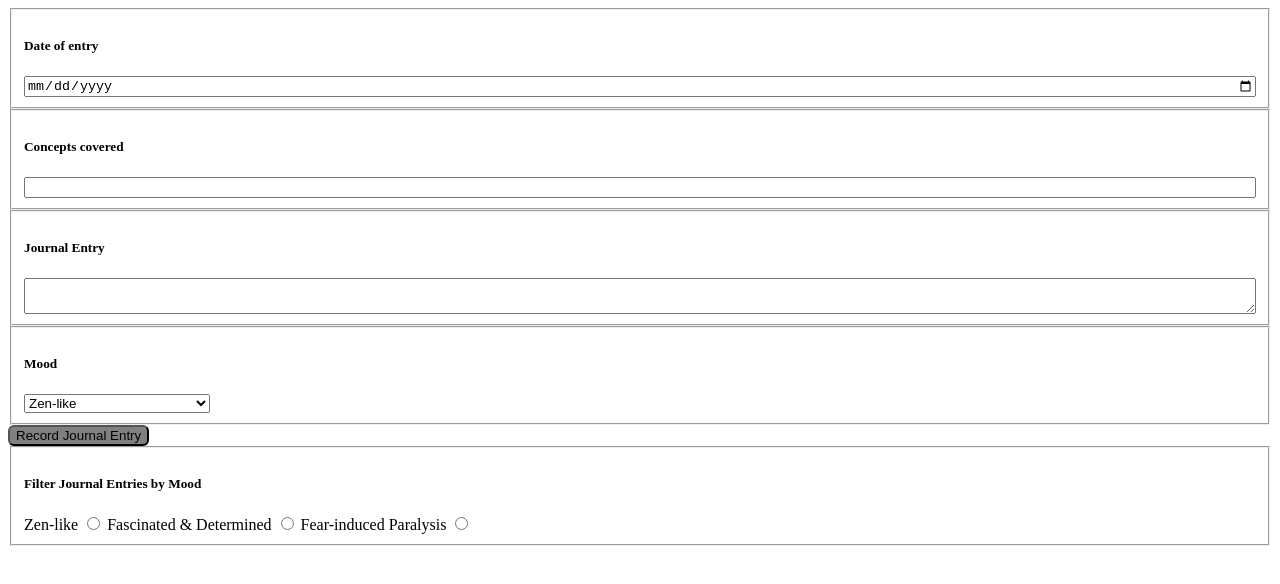
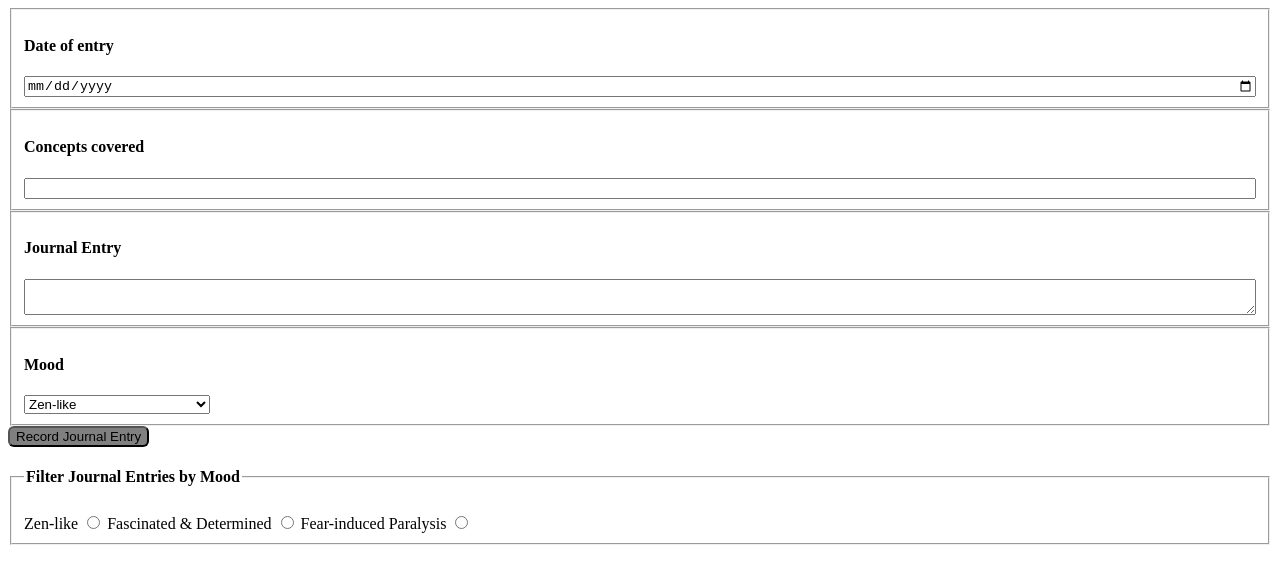
Before and after one commit to Scott47/Daily-Journal, a plain HTML site: page src/index.html in a window 1280 px wide. Drawn offline with Linux system fonts and the light colour scheme; no server answers.

Commit message:
changed label for filter by mood to legend for formatting purposes.

```diff
--- a/src/index.html
+++ b/src/index.html
@@ -10,23 +10,23 @@
 <body>
     <form action="">
         <fieldset class="container">
-            <label for="journalDate"><h5>Date of entry</h5></label>
+            <label for="journalDate"><h4>Date of entry</h4></label>
             <input type="date" name="journalDate" id="journalDate" required="true">
         </fieldset>
 
         <fieldset class="container">
-            <label for="conceptsCovered"><h5>Concepts covered</h5></label>
+            <label for="conceptsCovered"><h4>Concepts covered</h4></label>
             <input type="text" name="concepts" id="concepts" required="true">
         </fieldset>
 
         <fieldset class="container">
-            <label for="journalEntry"><h5>Journal Entry</h5></label>
+            <label for="journalEntry"><h4>Journal Entry</h4></label>
             <textarea id="journalEntry">
 
             </textarea>
         </fieldset>
         <fieldset>
-            <label for="moodDrop"><h5>Mood</h5></label>
+            <label for="moodDrop"><h4>Mood</h4></label>
             <select id="moodDrop" name="moodDrop">
                 <option value="Zen-like">Zen-like</option>
                 <option value="Fascinated">Fascinated and Determined</option>
@@ -38,7 +38,7 @@
         <br>
 
         <fieldset id="moods">
-            <label for="dailyMood"><h5>Filter Journal Entries by Mood</h5></label>
+            <legend><h4>Filter Journal Entries by Mood</h4></legend>
                     <label for="zenlike">Zen-like</label>
                     <input type="radio" id="zenlike"
                     name="mood" value="zen">
--- a/src/scripts/entryComponent.js
+++ b/src/scripts/entryComponent.js
@@ -68,8 +68,6 @@ function addEditEventListener() {
               });
             }
           );
-          //here you will want to call the PUT function and give it both the ID and the updated object.
-          //in the .then of that API call you will want to re-call
         });
       });
     });
```
